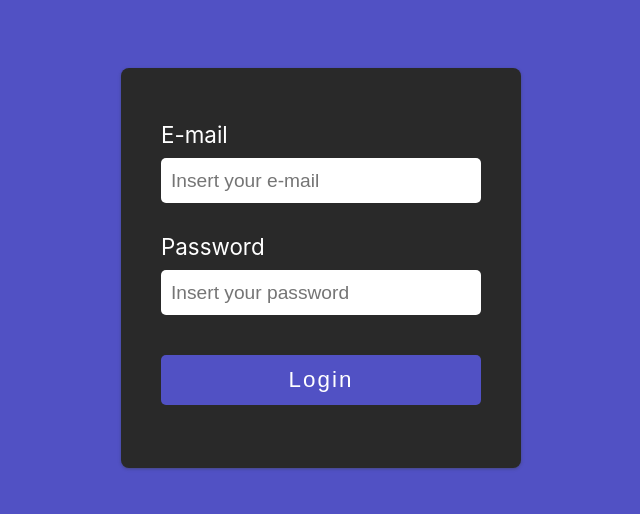
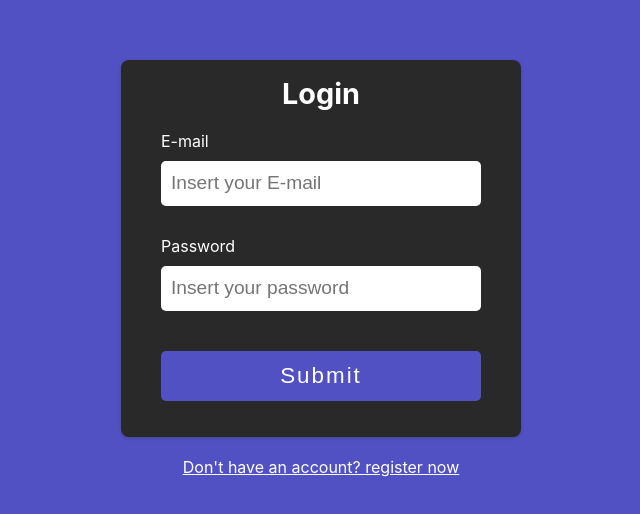
Before and after one commit to BrunoUmbelino/react-auth, a React (Create React App) app: page /login in a window 1280 px wide. Shown: the part 132-646 px from the top of the page, without its empty margins (319-959 px from the left). Built offline with nearby package versions, Linux system fonts and the light colour scheme.

Commit message:
adding validation on Login page with Yup and replacing the form with Formikt

```diff
--- a/src/pages/Login/LoginElements.js
+++ b/src/pages/Login/LoginElements.js
@@ -1,20 +1,30 @@
 import styled from "styled-components";
+import { Form, Field, Formik, ErrorMessage } from "formik";
 
 export const Container = styled.div`
   width: 100%;
   height: 100vh;
   display: flex;
+  flex-direction: column;
   align-items: center;
   justify-content: center;
 `;
 
 export const Error = styled.span`
   color: red;
+  margin: auto;
 `;
 
-export const Form = styled.form`
+export const Title = styled.h1`
+  color: white;
+  font-size: 1.8rem;
+  margin-bottom: 10px;
+`;
+
+export const FormikBlok = styled(Formik)``;
+
+export const FormikForm = styled(Form)`
   width: 400px;
-  height: 400px;
   display: flex;
   flex-direction: column;
   align-items: center;
@@ -24,24 +34,25 @@ export const Form = styled.form`
   box-shadow: rgba(60, 64, 67, 0.3) 0px 1px 2px 0px,
     rgba(60, 64, 67, 0.15) 0px 1px 3px 1px;
   padding: 1rem 0;
+  margin-bottom: 20px;
 `;
 
 export const FormGroup = styled.div`
   width: 80%;
-
   display: flex;
   flex-direction: column;
   justify-content: center;
   margin-bottom: 20px;
+  color: #f53434;
 `;
 
 export const Label = styled.label`
-  font-size: 1.4rem;
+  font-size: 1rem;
   color: white;
   padding: 10px 0;
 `;
 
-export const Input = styled.input`
+export const FormikField = styled(Field)`
   font-size: 1.2rem;
   border-radius: 5px;
   height: 45px;
@@ -49,24 +60,8 @@ export const Input = styled.input`
   padding: 10px;
 `;
 
-export const Button = styled.button`
-  width: 100%;
-  height: 50px;
-  border-radius: 5px;
-  font-size: 1.4rem;
-  letter-spacing: 2px;
-  background-color: #5151c4;
-  margin-top: 20px;
+export const RegisterText = styled.a`
   color: white;
-  border: none;
-  cursor: pointer;
+`;
 
-  &:hover {
-    transition: all 0.2s ease-in-out;
-    background: linear-gradient(90deg, #7c7cee, #2020eb);
-  }
-
-  &:focus {
-    border: none;
-  }
-`;
+export const FormikError = styled(ErrorMessage)``;
--- a/src/pages/Login/index.js
+++ b/src/pages/Login/index.js
@@ -1,68 +1,75 @@
-import React, { useContext, useState } from "react";
+import React, { useContext } from "react";
+import Button from "../../Components/Button";
 import { Context } from "../../Context/AuthContext";
+import * as Yup from "yup";
 
 import {
-  Form,
+  FormikBlok,
   FormGroup,
-  Input,
+  FormikField,
   Label,
-  Button,
+  FormikForm,
+  Container,
+  RegisterText,
   Error,
-  Container,
+  Title,
+  FormikError,
 } from "./LoginElements";
 
 function Login() {
   const { handleLogin, loginError } = useContext(Context);
-  const [values, setValues] = useState({
-    email: "",
-    password: "",
+
+  const validateLogin = Yup.object({
+    email: Yup.string().email("Invalid email address").required("Required"),
+    password: Yup.string()
+      .max(18, "Invalid password")
+      .min(8, "Invalid password")
+      .required("Required"),
   });
-
-  function handleChange(e) {
-    const { name, value } = e.target;
-    setValues({ ...values, [name]: value });
-  }
-
-  function handleSubmit(e) {
-    e.preventDefault();
-
-    handleLogin(values);
-  }
 
   return (
     <>
       {console.log(loginError)}
       <Container>
-        <Form onSubmit={handleSubmit}>
+        <FormikBlok
+          initialValues={{ email: "", password: "" }}
+          validationSchema={validateLogin}
+          onSubmit={async (values) => {
+            await new Promise((resolve) => setTimeout(resolve, 500));
+            handleLogin(values);
+          }}
+        >
+          <FormikForm>
+            <Title>Login</Title>
+            <FormGroup>
               <Error>{loginError}</Error>
-          <FormGroup>
               <Label htmlFor="email">E-mail</Label>
-            <Input
+              <FormikField
                 id="email"
                 name="email"
-              type="email"
-              placeholder="Insert your e-mail"
-              required
-              onChange={(e) => handleChange(e)}
-              value={values.email}
+                type="text"
+                placeholder="Insert your E-mail"
               />
+              <FormikError name="email" />
             </FormGroup>
             <FormGroup>
               <Label htmlFor="password">Password</Label>
-            <Input
+              <FormikField
                 id="password"
                 name="password"
                 type="password"
                 placeholder="Insert your password"
-              required
-              onChange={(e) => handleChange(e)}
-              value={values.password}
               />
+              <FormikError name="password" />
             </FormGroup>
             <FormGroup>
-            <Button type="submit">Login</Button>
+              <Button type="submit">Submit</Button>
             </FormGroup>
-        </Form>
+          </FormikForm>
+        </FormikBlok>
+        <RegisterText href="/register">
+          Don't have an account? register now
+        </RegisterText>
       </Container>
     </>
   );
```
Lines whose indentation alone changed are shown as unchanged.
